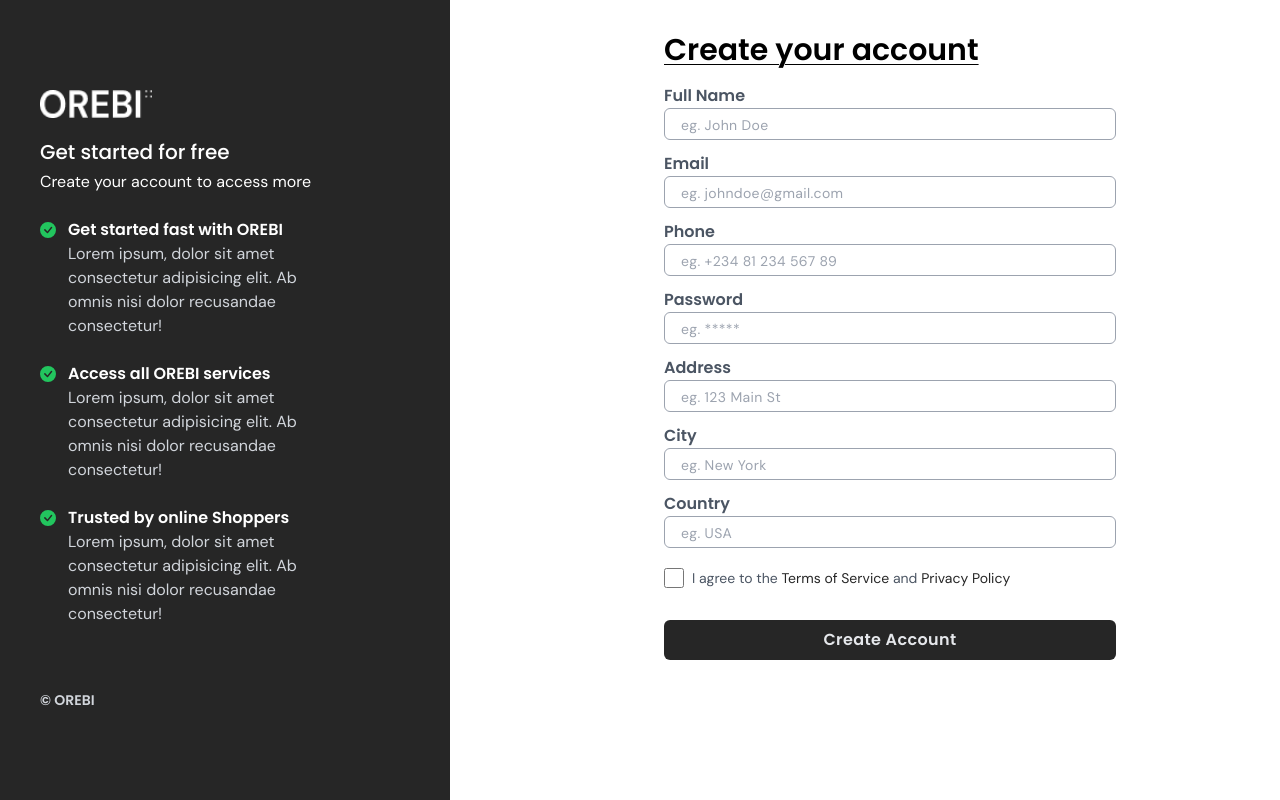
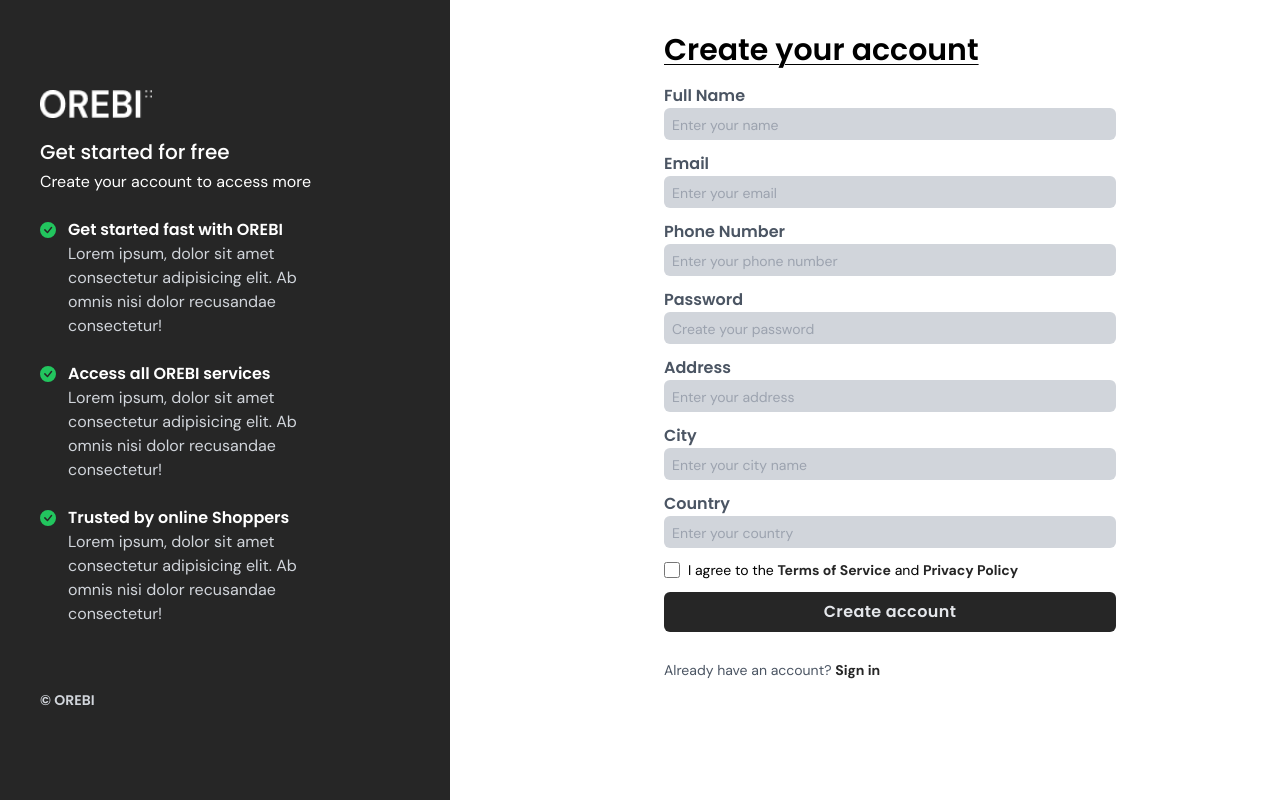
Before and after one commit to Atonu007/ecom_react, a React (Create React App) app: page /signup in a window 1280 px wide. Built offline with nearby package versions, Linux system fonts and the light colour scheme.

Commit message:
final push

```diff
--- a/src/pages/Account/SignUp.js
+++ b/src/pages/Account/SignUp.js
@@ -1,6 +1,6 @@
 import React, { useState } from "react";
 import { BsCheckCircleFill } from "react-icons/bs";
-import { Link,useNavigate } from "react-router-dom";
+import { Link, useNavigate } from "react-router-dom";
 import { logoLight } from "../../assets/images";
 
 const SignUp = () => {
@@ -47,7 +47,6 @@ const SignUp = () => {
     setSuccessMsg("");
     setErrorMsg("");
 
-
     if (!checked) {
       return setErrorMsg("You must agree to the Terms of Service and Privacy Policy.");
     }
@@ -86,11 +85,15 @@ const SignUp = () => {
         if (!response.ok) throw new Error("Network response was not ok");
 
         const data = await response.json();
-        console.log("API Response:", data);
-        sessionStorage.setItem("token", data.access);
+
+        // Store tokens and user info in session storage
+        sessionStorage.setItem("accessToken", data.access);
+        sessionStorage.setItem("refreshToken", data.refresh);
+        sessionStorage.setItem("user", JSON.stringify({ name: clientName, email }));
 
         setSuccessMsg(`Welcome, ${clientName}! Check your email at ${email} for confirmation.`);
 
+        // Clear form fields
         setClientName("");
         setEmail("");
         setPhone("");
@@ -100,6 +103,7 @@ const SignUp = () => {
         setCountry("");
         setChecked(false);
 
+        // Navigate to home page
         navigate("/");
       } catch (error) {
         setErrorMsg("Failed to register. Please try again.");
@@ -197,18 +201,16 @@ const SignUp = () => {
                   <input
                     onChange={handleName}
                     value={clientName}
-                    className="w-full h-8 placeholder:text-sm placeholder:tracking-wide px-4 text-base font-medium placeholder:font-normal rounded-md border-[1px] border-gray-400 outline-none"
+                    className="w-full h-8 placeholder:text-sm px-2 rounded-md bg-gray-300 text-gray-700"
                     type="text"
-                    placeholder="eg. John Doe"
+                    placeholder="Enter your name"
                   />
                   {errClientName && (
-                    <p className="text-sm text-red-500 font-titleFont font-semibold px-4">
-                      <span className="font-bold italic mr-1">!</span>
-                      {errClientName}
-                    </p>
+                    <p className="text-red-500 text-xs">{errClientName}</p>
                   )}
                 </div>
-                {/* Email */}
+
+                {/* email */}
                 <div className="flex flex-col gap-.5">
                   <p className="font-titleFont text-base font-semibold text-gray-600">
                     Email
@@ -216,37 +218,33 @@ const SignUp = () => {
                   <input
                     onChange={handleEmail}
                     value={email}
-                    className="w-full h-8 placeholder:text-sm placeholder:tracking-wide px-4 text-base font-medium placeholder:font-normal rounded-md border-[1px] border-gray-400 outline-none"
+                    className="w-full h-8 placeholder:text-sm px-2 rounded-md bg-gray-300 text-gray-700"
                     type="email"
-                    placeholder="eg. johndoe@gmail.com"
+                    placeholder="Enter your email"
                   />
                   {errEmail && (
-                    <p className="text-sm text-red-500 font-titleFont font-semibold px-4">
-                      <span className="font-bold italic mr-1">!</span>
-                      {errEmail}
-                    </p>
+                    <p className="text-red-500 text-xs">{errEmail}</p>
                   )}
                 </div>
-                {/* Phone */}
+
+                {/* phone */}
                 <div className="flex flex-col gap-.5">
                   <p className="font-titleFont text-base font-semibold text-gray-600">
-                    Phone
+                    Phone Number
                   </p>
                   <input
                     onChange={handlePhone}
                     value={phone}
-                    className="w-full h-8 placeholder:text-sm placeholder:tracking-wide px-4 text-base font-medium placeholder:font-normal rounded-md border-[1px] border-gray-400 outline-none"
-                    type="text"
-                    placeholder="eg. +234 81 234 567 89"
+                    className="w-full h-8 placeholder:text-sm px-2 rounded-md bg-gray-300 text-gray-700"
+                    type="tel"
+                    placeholder="Enter your phone number"
                   />
                   {errPhone && (
-                    <p className="text-sm text-red-500 font-titleFont font-semibold px-4">
-                      <span className="font-bold italic mr-1">!</span>
-                      {errPhone}
-                    </p>
+                    <p className="text-red-500 text-xs">{errPhone}</p>
                   )}
                 </div>
-                {/* Password */}
+
+                {/* password */}
                 <div className="flex flex-col gap-.5">
                   <p className="font-titleFont text-base font-semibold text-gray-600">
                     Password
@@ -254,18 +252,16 @@ const SignUp = () => {
                   <input
                     onChange={handlePassword}
                     value={password}
-                    className="w-full h-8 placeholder:text-sm placeholder:tracking-wide px-4 text-base font-medium placeholder:font-normal rounded-md border-[1px] border-gray-400 outline-none"
+                    className="w-full h-8 placeholder:text-sm px-2 rounded-md bg-gray-300 text-gray-700"
                     type="password"
-                    placeholder="eg. *****"
+                    placeholder="Create your password"
                   />
                   {errPassword && (
-                    <p className="text-sm text-red-500 font-titleFont font-semibold px-4">
-                      <span className="font-bold italic mr-1">!</span>
-                      {errPassword}
-                    </p>
+                    <p className="text-red-500 text-xs">{errPassword}</p>
                   )}
                 </div>
-                {/* Address */}
+
+                {/* address */}
                 <div className="flex flex-col gap-.5">
                   <p className="font-titleFont text-base font-semibold text-gray-600">
                     Address
@@ -273,18 +269,16 @@ const SignUp = () => {
                   <input
                     onChange={handleAddress}
                     value={address}
-                    className="w-full h-8 placeholder:text-sm placeholder:tracking-wide px-4 text-base font-medium placeholder:font-normal rounded-md border-[1px] border-gray-400 outline-none"
+                    className="w-full h-8 placeholder:text-sm px-2 rounded-md bg-gray-300 text-gray-700"
                     type="text"
-                    placeholder="eg. 123 Main St"
+                    placeholder="Enter your address"
                   />
                   {errAddress && (
-                    <p className="text-sm text-red-500 font-titleFont font-semibold px-4">
-                      <span className="font-bold italic mr-1">!</span>
-                      {errAddress}
-                    </p>
+                    <p className="text-red-500 text-xs">{errAddress}</p>
                   )}
                 </div>
-                {/* City */}
+
+                {/* city */}
                 <div className="flex flex-col gap-.5">
                   <p className="font-titleFont text-base font-semibold text-gray-600">
                     City
@@ -292,18 +286,16 @@ const SignUp = () => {
                   <input
                     onChange={handleCity}
                     value={city}
-                    className="w-full h-8 placeholder:text-sm placeholder:tracking-wide px-4 text-base font-medium placeholder:font-normal rounded-md border-[1px] border-gray-400 outline-none"
+                    className="w-full h-8 placeholder:text-sm px-2 rounded-md bg-gray-300 text-gray-700"
                     type="text"
-                    placeholder="eg. New York"
+                    placeholder="Enter your city name"
                   />
                   {errCity && (
-                    <p className="text-sm text-red-500 font-titleFont font-semibold px-4">
-                      <span className="font-bold italic mr-1">!</span>
-                      {errCity}
-                    </p>
+                    <p className="text-red-500 text-xs">{errCity}</p>
                   )}
                 </div>
-                {/* Country */}
+
+                {/* country */}
                 <div className="flex flex-col gap-.5">
                   <p className="font-titleFont text-base font-semibold text-gray-600">
                     Country
@@ -311,44 +303,51 @@ const SignUp = () => {
                   <input
                     onChange={handleCountry}
                     value={country}
-                    className="w-full h-8 placeholder:text-sm placeholder:tracking-wide px-4 text-base font-medium placeholder:font-normal rounded-md border-[1px] border-gray-400 outline-none"
+                    className="w-full h-8 placeholder:text-sm px-2 rounded-md bg-gray-300 text-gray-700"
                     type="text"
-                    placeholder="eg. USA"
+                    placeholder="Enter your country"
                   />
                   {errCountry && (
-                    <p className="text-sm text-red-500 font-titleFont font-semibold px-4">
-                      <span className="font-bold italic mr-1">!</span>
-                      {errCountry}
-                    </p>
+                    <p className="text-red-500 text-xs">{errCountry}</p>
                   )}
                 </div>
-              </div>
-              <div className="flex items-center gap-2 mt-5">
+
+                {/* Terms and conditions */}
+                <div className="flex items-center">
                   <input
+                    onChange={() => setChecked(!checked)}
+                    checked={checked}
                     type="checkbox"
-                  className="w-5 h-5 accent-primeColor"
-                  onChange={() => setChecked(!checked)}
+                    className="w-4 h-4 accent-primeColor"
                   />
-                <p className="text-sm text-gray-600">
-                  I agree to the
-                  <span className="text-primeColor cursor-pointer">
-                    {" "}
+                  <p className="text-sm ml-2">
+                    I agree to the{" "}
+                    <span className="text-primeColor font-semibold cursor-pointer">
                       Terms of Service
                     </span>{" "}
-                  and
-                  <span className="text-primeColor cursor-pointer">
-                    {" "}
+                    and{" "}
+                    <span className="text-primeColor font-semibold cursor-pointer">
                       Privacy Policy
                     </span>
                   </p>
                 </div>
+                {errorMsg && (
+                  <p className="text-red-500 text-xs">{errorMsg}</p>
+                )}
                 <button
                   onClick={handleSignUp}
-                className="w-full h-10 bg-primeColor rounded-md text-gray-200 text-base font-titleFont font-semibold
-            tracking-wide hover:bg-black hover:text-white duration-300 mt-8"
+                  className="w-full h-10 rounded-md bg-primeColor text-gray-200 text-base font-titleFont font-semibold
+                  tracking-wide hover:bg-black hover:text-white duration-300"
                 >
-                Create Account
+                  Create account
                 </button>
+                <p className="text-sm text-gray-600 mt-4">
+                  Already have an account?{" "}
+                  <Link to="/signin" className="text-primeColor font-semibold">
+                    Sign in
+                  </Link>
+                </p>
+              </div>
             </div>
           </form>
         )}
```
Lines whose indentation alone changed are shown as unchanged.
